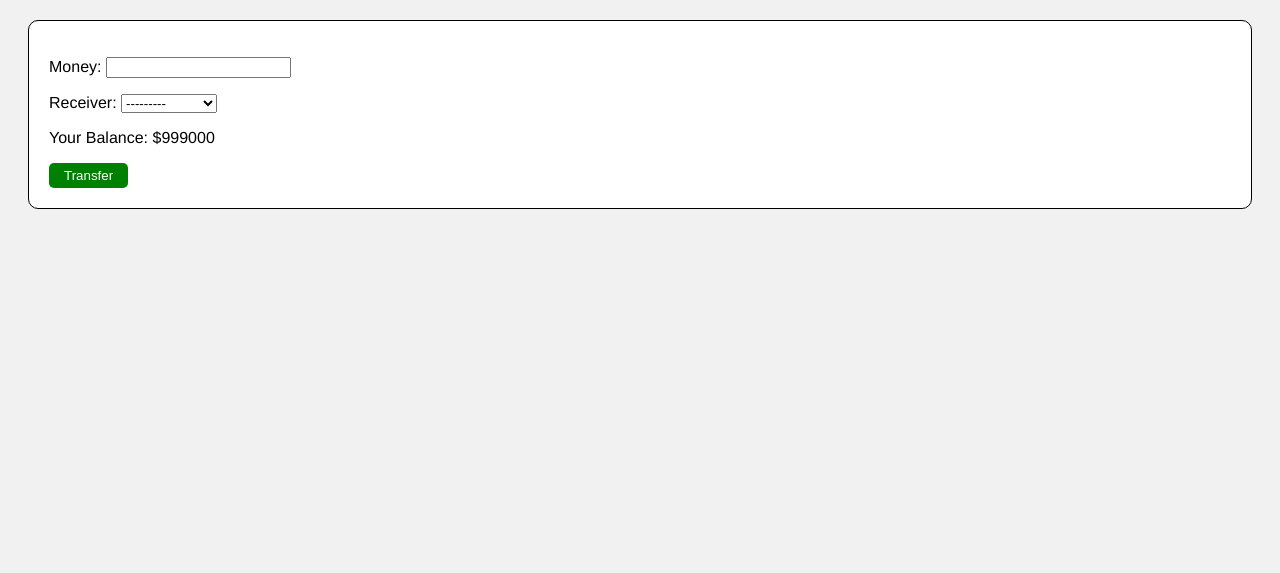
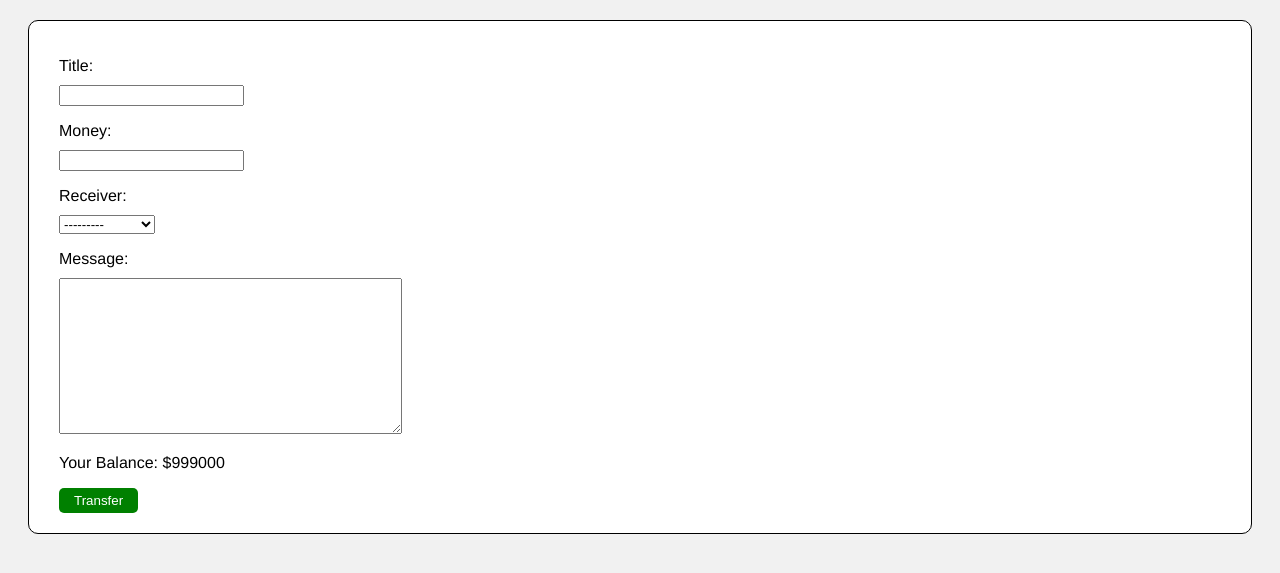
Before and after one commit to ChuyiCrack/DJANGO_BANK2.0, a Django app: page /transfer/ in a window 1280 px wide. Shown: the part 66-639 px from the top of the page. Run offline with Django 5.2, Linux system fonts and the light colour scheme; a user stored in the database is signed in; data comes from the database, SQL or seed files in the repository; both versions use the stored data as it was after the commit.

Commit message:
add a title and message on the transfer option

```diff
--- a/app1/forms.py
+++ b/app1/forms.py
@@ -17,4 +17,4 @@ class CustomUserCreationForm(UserCreationForm):
 class TransferCreationForm(forms.ModelForm):
     class Meta:
         model = Transfer
-        fields=('money','receiver')
+        fields=('title','money','receiver','message')
--- a/app1/models.py
+++ b/app1/models.py
@@ -22,6 +22,8 @@ class Bank_Account(models.Model):
 class Transfer(Movement):
     transmitter=models.ForeignKey(Bank_Account,on_delete=models.CASCADE,related_name='transmitter',default=1)
     receiver=models.ForeignKey(Bank_Account,on_delete=models.CASCADE,related_name='receiver')
+    title=models.CharField(max_length=25,blank=False)
+    message=models.TextField(max_length=200,blank=True)
 
     def __str__(self):
         return self.transmitter.owner.username+' to '+self.receiver.owner.username
--- a/app1/templates/inf_mov.html
+++ b/app1/templates/inf_mov.html
@@ -23,6 +23,7 @@
             padding: 30px 100px 30px 100px;
             border-radius: 30px;
             background-color: #D5D5D5  ;
+            width: 200px;
         }
     </style>
 </head>
@@ -31,8 +32,10 @@
     <div class="box">
         {% if movement.Type_Movement == 'Transfer' %}
             <p>Type Movement: {{movement.Type_Movement}}</p>
+            <p>Title: {{movement.title}}</p>
             <p>from: {{movement.transmitter}}</p>
             <p>To: {{movement.receiver}}</p>
+            <p>Message: {{movement.message}}</p>
             <p>Money sent: ${{movement.money}}</p>
             <p>Date: {{movement.Date|date:"Y-m-d H:i:s"}}</p>
 
--- a/app1/templates/transfer.html
+++ b/app1/templates/transfer.html
@@ -30,6 +30,13 @@
         button[type="submit"]:hover {
             background-color: darkgreen;
         }
+        label {
+            display: block;
+            margin: 10px;
+        }
+        input, select, textarea, button, .balance{
+            margin-left: 10px;
+        }
     </style>
 </head>
 <body>
@@ -38,7 +45,7 @@
     <form method="post">
         {% csrf_token %}
         {{form.as_p}}
-        <p>Your Balance: ${{user.balance}}</p>
+        <p class="balance">Your Balance: ${{user.balance}}</p>
         <button type="submit">Transfer</button>
     </form>
 </body>
```
Also changed, not shown: app1/migrations/0008_transfer_message_transfer_title_and_more.py (added), db.sqlite3.
